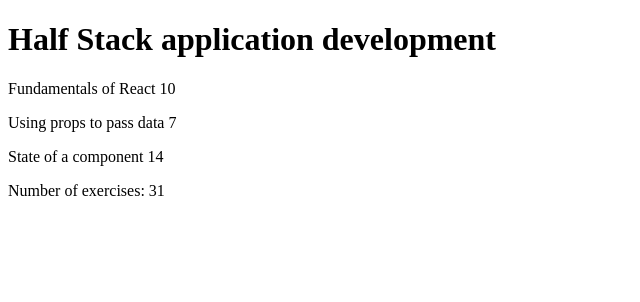
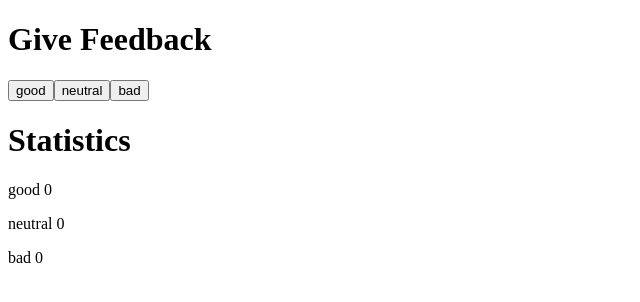
Before and after one commit to Synneks/fullstackopen-course, a React (Create React App) app in the folder part1/: page / in a window 1280 px wide. Shown: the top 302 px of the page, without its empty margins (0-640 px from the left). Built offline with nearby package versions, Linux system fonts and the light colour scheme.

Commit message:
part1-1:6_unicafe-step1

```diff
--- a/part1/src/App.js
+++ b/part1/src/App.js
@@ -1,58 +1,57 @@
-const Header = (props) => {
-    return <h1>{props.course}</h1>;
-};
+import { useState } from "react";
 
-const Part = (props) => {
-    return (
-        <p>
-            {props.part.name} {props.part.exercises}
-        </p>
-    );
-};
-
-const Content = (props) => {
+const Feedback = ({ handleGood, handleNeutral, handleBad }) => {
     return (
         <>
-            <Part part={props.parts[0]} />
-            <Part part={props.parts[1]} />
-            <Part part={props.parts[2]} />
+            <h1>Give Feedback</h1>
+            <FeedbackButton vote={handleGood} text="good" />
+            <FeedbackButton vote={handleNeutral} text="neutral" />
+            <FeedbackButton vote={handleBad} text="bad" />
         </>
     );
 };
 
-const Total = (props) => {
+const FeedbackButton = ({ vote, text }) => {
+    return <button onClick={vote}>{text}</button>;
+};
+
+const Statistics = ({ votes }) => {
     return (
-        <p>
-            Number of exercises:{" "}
-            {props.exercises[0] + props.exercises[1] + props.exercises[2]}
-        </p>
+        <>
+            <h1>Statistics</h1>
+            <p>good {votes.good}</p>
+            <p>neutral {votes.neutral}</p>
+            <p>bad {votes.bad}</p>
+        </>
     );
 };
 
 const App = () => {
-    const course = {
-        name: "Half Stack application development",
-        parts: [
-            {
-                name: "Fundamentals of React",
-                exercises: 10,
-            },
-            {
-                name: "Using props to pass data",
-                exercises: 7,
-            },
-            {
-                name: "State of a component",
-                exercises: 14,
-            },
-        ],
+    // save clicks of each button to its own state
+    const [good, setGood] = useState(0);
+    const [neutral, setNeutral] = useState(0);
+    const [bad, setBad] = useState(0);
+
+    const handleGood = () => {
+        setGood(good + 1);
+    };
+
+    const handleNeutral = () => {
+        setNeutral(neutral + 1);
+    };
+
+    const handleBad = () => {
+        setBad(bad + 1);
     };
 
     return (
         <div>
-            <Header course={course.name} />
-            <Content parts={course.parts} />
-            <Total exercises={course.parts.map((part) => part.exercises)} />
+            <Feedback
+                handleGood={handleGood}
+                handleNeutral={handleNeutral}
+                handleBad={handleBad}
+            />
+            <Statistics votes={{ good, neutral, bad }} />
         </div>
     );
 };
--- a/part1/src/index.js
+++ b/part1/src/index.js
@@ -1,4 +1,6 @@
+import React from "react";
 import ReactDOM from "react-dom/client";
+
 import App from "./App";
 
 ReactDOM.createRoot(document.getElementById("root")).render(<App />);
```
